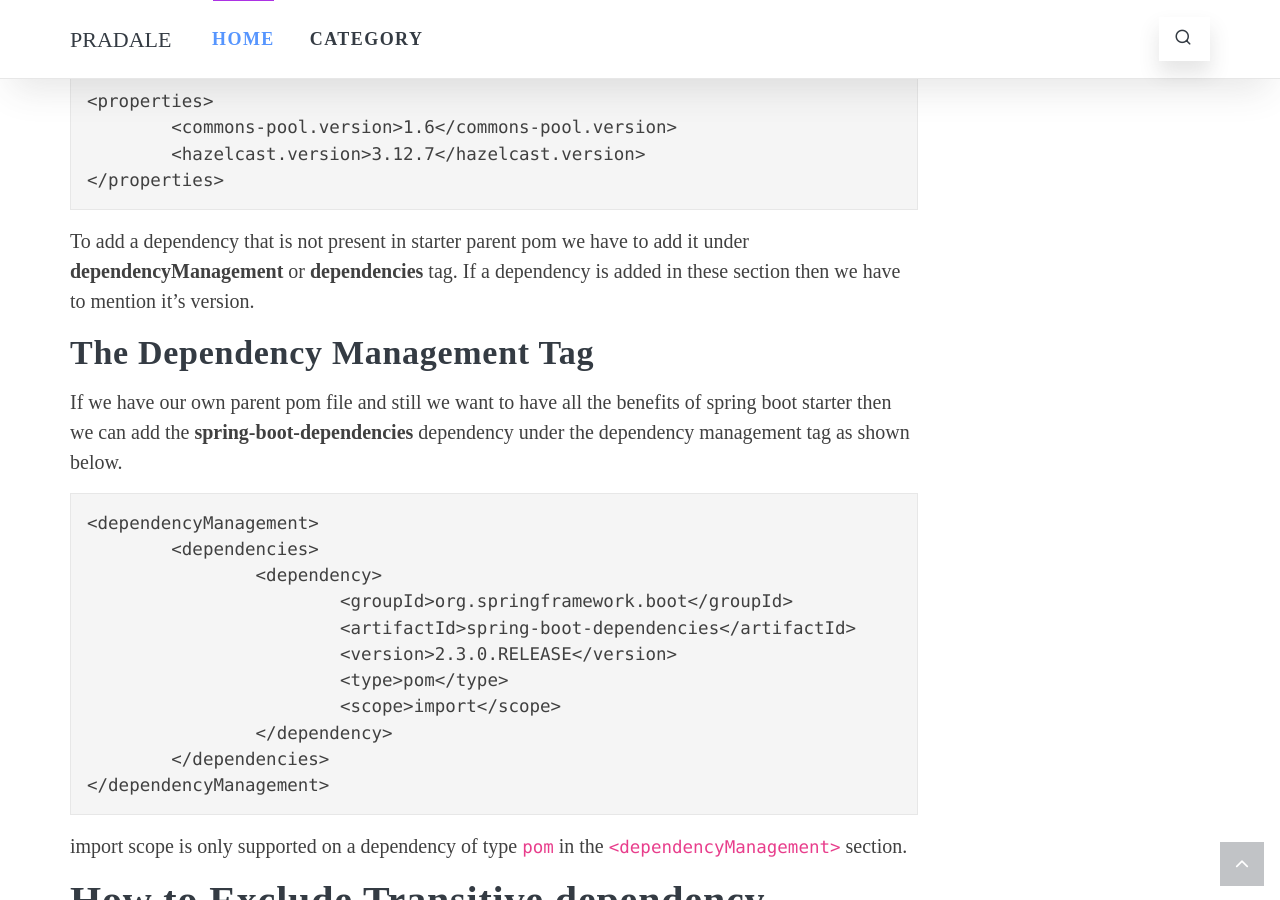
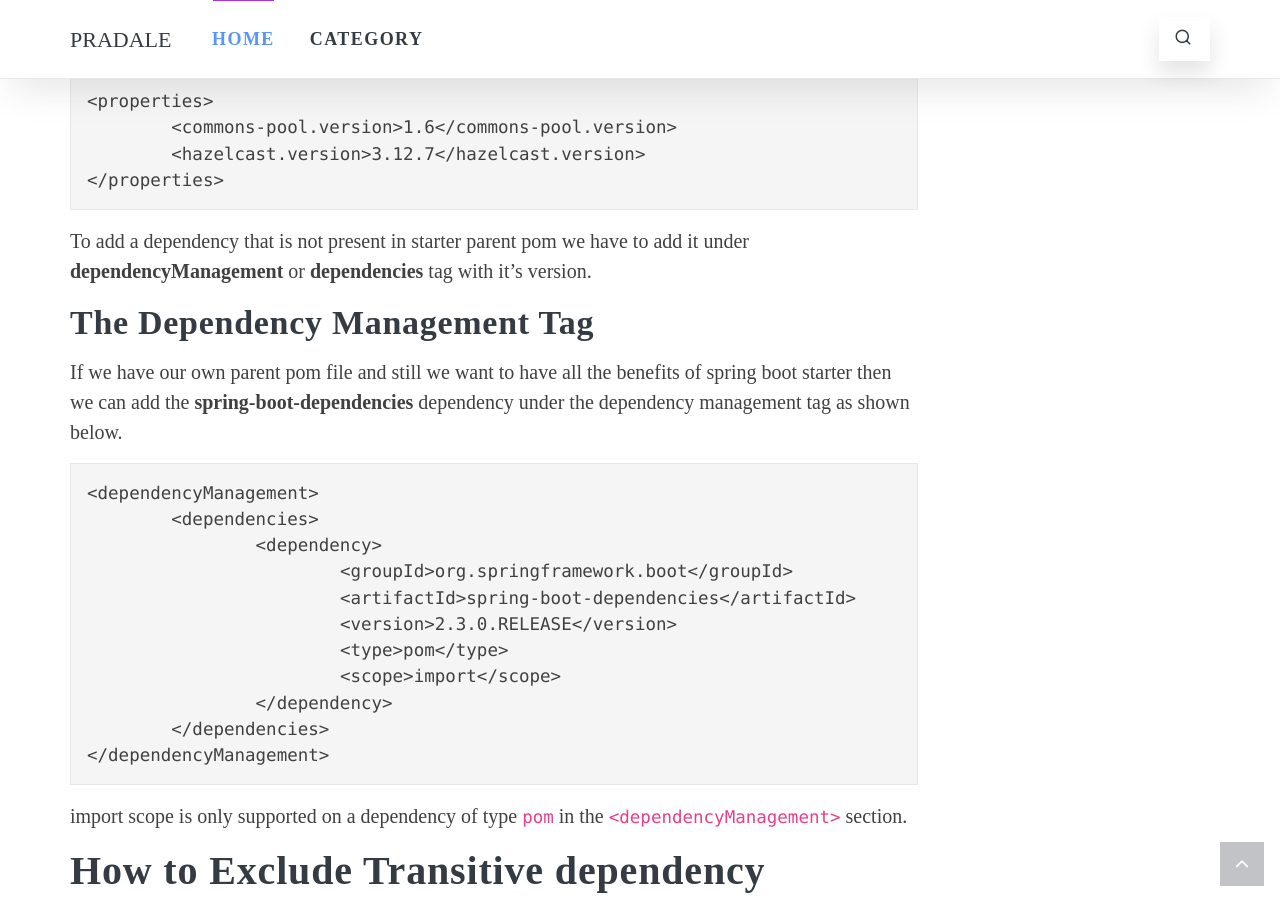
Before and after one commit to pradeepkudale/pradale, a Jekyll site: the page built from _posts/2020-10-25-the-spring-boot-starter-parent.md, in a window 1280 px wide and 900 px high, scrolled down 951 px. Built offline with Jekyll 4.4.1, drawn with Linux system fonts in a browser that asks for light colours; some web fonts are replaced.

Commit message:
Update 2020-10-25-the-spring-boot-starter-parent.md
corrected sentence

````diff
--- a/_posts/2020-10-25-the-spring-boot-starter-parent.md
+++ b/_posts/2020-10-25-the-spring-boot-starter-parent.md
@@ -33,7 +33,7 @@ With the above configuration, we can override the dependencies present in our pa
 	<hazelcast.version>3.12.7</hazelcast.version>
 </properties>
 ```
-To add a dependency that is not present in starter parent pom we have to add it under **dependencyManagement** or **dependencies** tag. If a dependency is added in these section then we have to mention it's version.
+To add a dependency that is not present in starter parent pom we have to add it under **dependencyManagement** or **dependencies** tag with it's version.
 
 ### The Dependency Management Tag
 If we have our own parent pom file and still we want to have all the benefits of spring boot starter then we can add the **spring-boot-dependencies** dependency under the dependency management tag as shown below.
````
